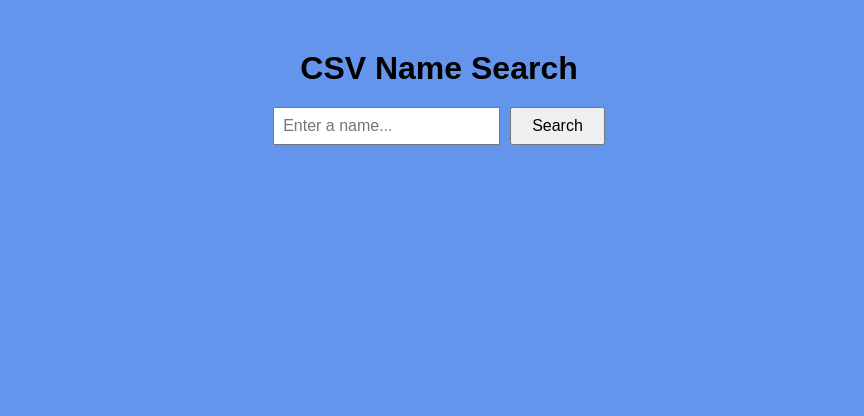
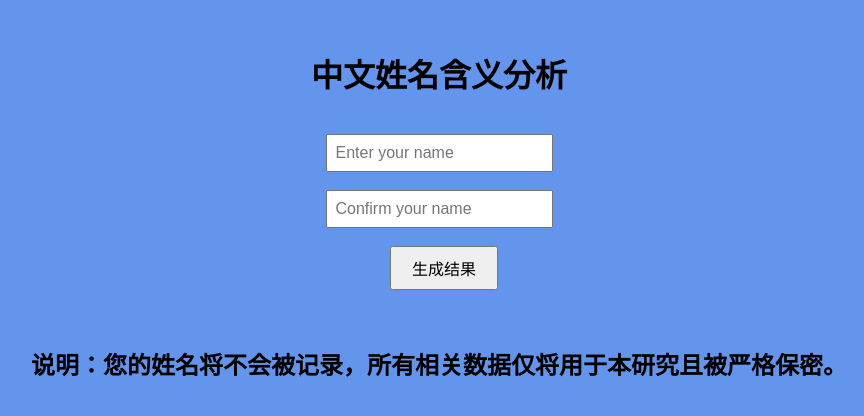
Before and after one commit to sidtuladhar/Chinese-Names-Web-App, a Flask app: page / in a window 1280 px wide. Shown: the top 416 px of the page, without its empty margins (201-1065 px from the left). Run offline with Flask 2, Linux system fonts and the light colour scheme.

```diff
--- a/api/templates/index.html
+++ b/api/templates/index.html
@@ -1,18 +1,40 @@
 <!DOCTYPE html>
-<html>
+<html lang="en">
 <head>
     <title>CSV Name Search</title>
     <link rel="stylesheet" href="../../static/styles.css">
+    <meta charset="UTF-8">
 </head>
 <body>
-    <div class="container">
-        <h1>CSV Name Search</h1>
-        <div class="search-box">
-            <input type="text" id="searchInput" placeholder="Enter a name...">
-            <button onclick="searchNames()">Search</button>
-        </div>
-        <div id="searchResults"></div>
-    </div>
-    <script src="../../static/script.js"></script>
+<div class="container">
+    <h1>中文姓名含义分析</h1>
+
+    <br>
+
+    <form id="nameForm">
+        <label for="name"></label>
+        <input type="text" id="name" placeholder="Enter your name" required>
+
+        <br><br>
+
+        <label for="confirm_name"></label>
+        <input type="text" id="confirm_name" placeholder="Confirm your name" required>
+
+        <br><br>
+    </form>
+    <button type="button" onclick="validateAndSearch()">生成结果</button>
+
+    <div id="searchResults"></div>
+</div>
+
+<script src="../../static/script.js"></script>
+
+<br><br>
+
+<div class="container">
+    <footer>
+        <h2>说明：您的姓名将不会被记录，所有相关数据仅将用于本研究且被严格保密。</h2>
+    </footer>
+</div>
 </body>
 </html>
--- a/static/script.js
+++ b/static/script.js
@@ -1,5 +1,7 @@
 function searchNames() {
-    const searchInput = document.getElementById('searchInput').value;
+    const searchInput = document.getElementById('name').value;
+    console.log('Search Input:', searchInput);
+
     fetch(`/search?q=${encodeURIComponent(searchInput)}`)
         .then(response => response.json())
         .then(data => displayResults(data));
@@ -21,3 +23,17 @@ function displayResults(results) {
         searchResults.appendChild(resultList);
     }
 }
+
+function validateAndSearch() {
+    const name = document.getElementById("name").value;
+    const confirmName = document.getElementById("confirm_name").value;
+
+    if (name !== confirmName) {
+        alert("Names do not match. Please check and try again.");
+    } else if (name === "" || confirmName === "") {
+        alert("Please enter a name.");
+    } else {
+        // Names match, initiate the search
+        searchNames();
+    }
+}
```
